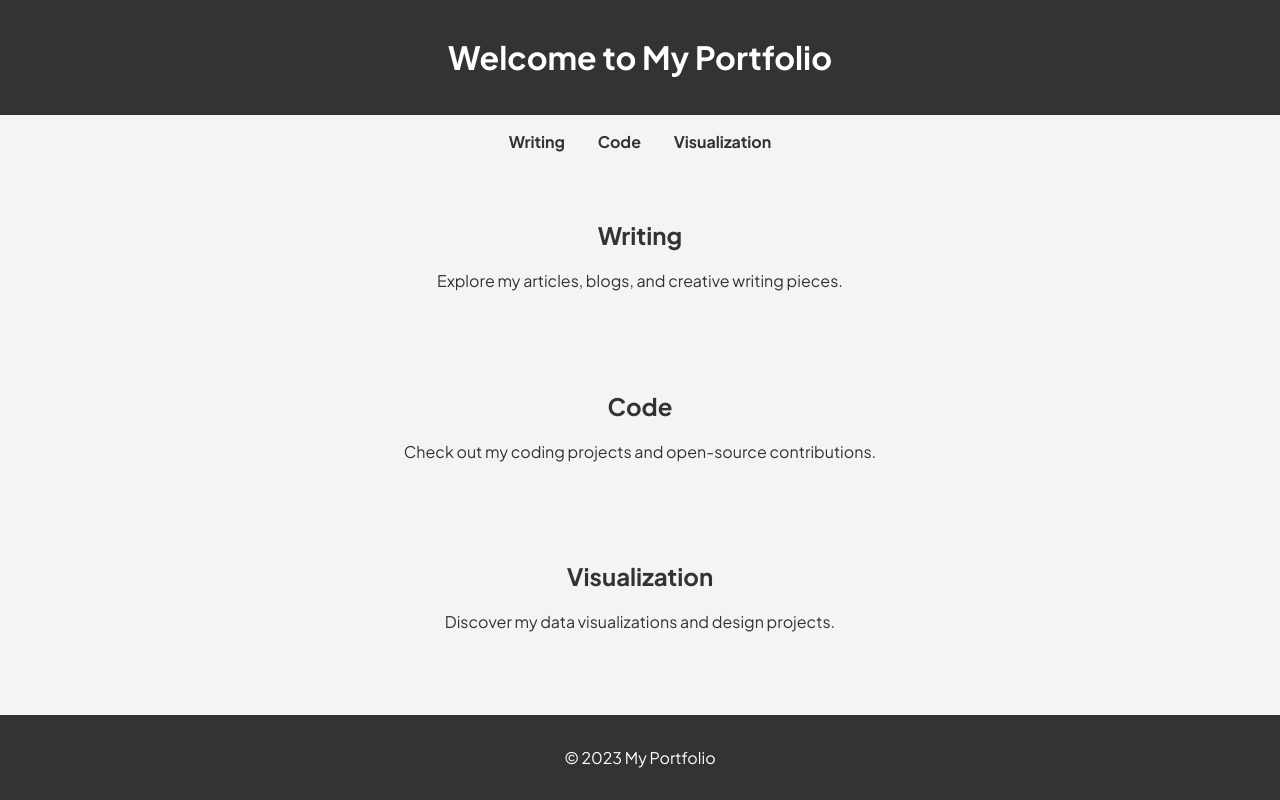
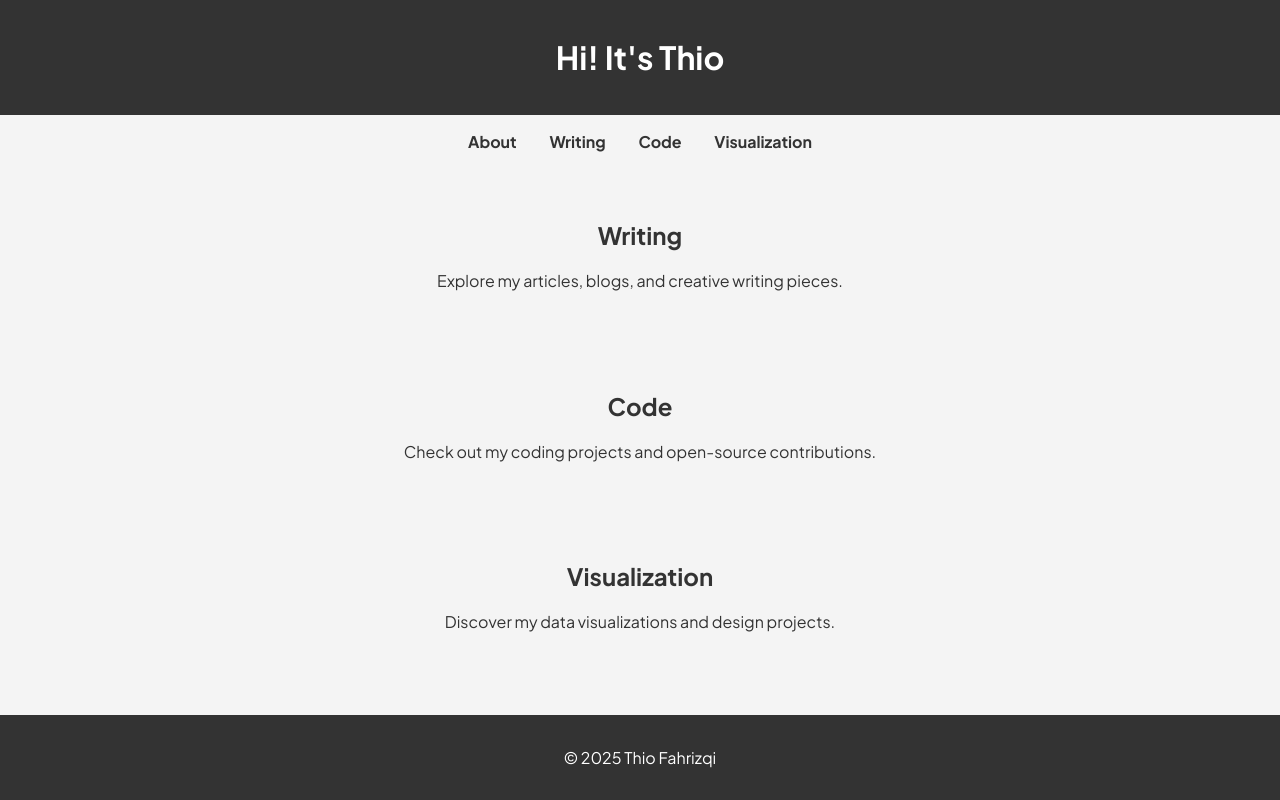
Before and after one commit to thiofahr/portofolio, a plain HTML site: page index.html in a window 1280 px wide. Drawn offline with Linux system fonts and the light colour scheme.

Commit message:
Update index.html

```diff
--- a/index.html
+++ b/index.html
@@ -49,9 +49,10 @@
 </head>
 <body>
     <header>
-        <h1>Welcome to My Portfolio</h1>
+        <h1>Hi! It's Thio</h1>
     </header>
     <nav>
+        <a href="#about">About</a>
         <a href="#writing">Writing</a>
         <a href="#code">Code</a>
         <a href="#visualization">Visualization</a>
@@ -69,7 +70,7 @@
         <p>Discover my data visualizations and design projects.</p>
     </section>
     <footer>
-        <p>&copy; 2023 My Portfolio</p>
+        <p>&copy; 2025 Thio Fahrizqi</p>
     </footer>
 </body>
 </html>
```
